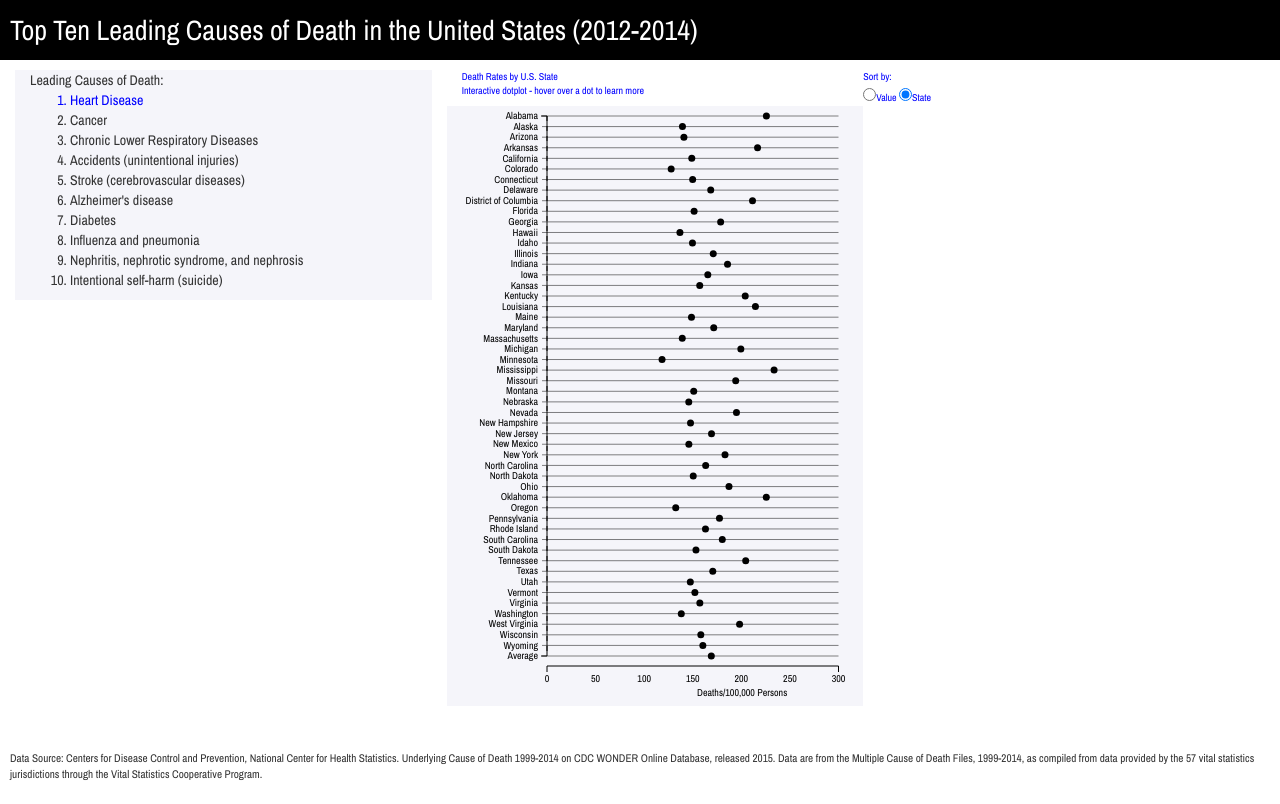
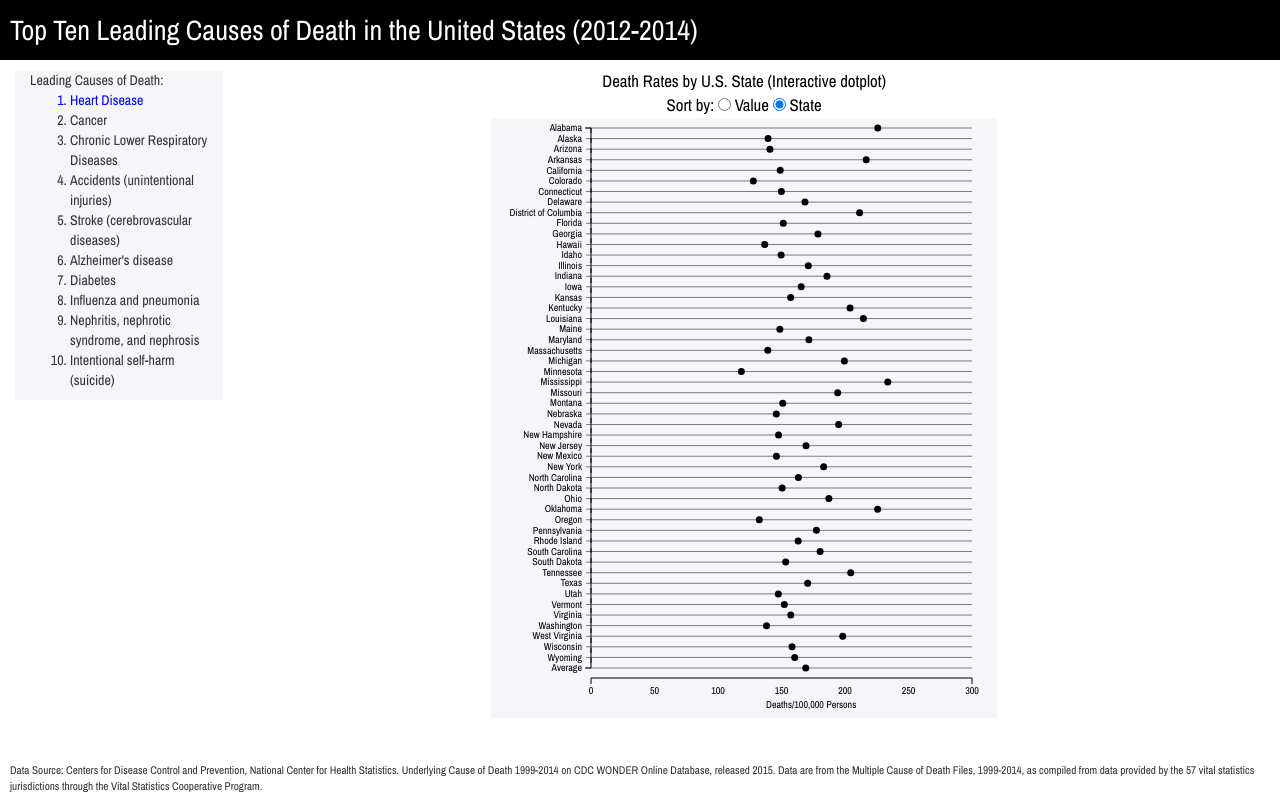
Before and after one commit to vizardofoz/mortalitydotplot, a website: page index.html in a window 1280 px wide. Drawn offline with nearby package versions, Linux system fonts and the light colour scheme.

Commit message:
minor css adjustments

```diff
--- a/css/prac.css
+++ b/css/prac.css
@@ -39,13 +39,21 @@ li:hover{
 	background-color: white;
 	cursor: pointer;
 }
-
+.chartTitle{
+    color:black;
+	width:500;
+	font-size:1.2em;
+	margin-left:auto;
+	margin-right:auto;
+        text-align: center;
+}
 #chart {
 	color:blue;
 	width:500;
 	font-size:10px;
 	margin-left:auto;
-	margin-right:auto;
+        text-align: center;
+	/*margin-right:auto;*/
 }
 
 #causeListDiv{
--- a/index.html
+++ b/index.html
@@ -15,7 +15,7 @@
 		<div class="row" id="titleBanner">Top Ten Leading Causes of Death in the United States (2012-2014)</div>
 		<div class="row" id="topRow">
 
-					<div class="col-sm-4">
+					<div class="col-sm-2">
 							<div class="row">
 								<div class="col-sm-12" id="causeListDiv">
 									Leading Causes of Death:
@@ -43,18 +43,26 @@
 
 					</div>
 
-					<div class="col-sm-8" id="chart">
-					<div class="col-sm-6">
-						Death Rates by U.S. State<br>
-						Interactive dotplot - hover over a dot to learn more<br>
-					</div>
-					<div class="col-sm-6">
-						Sort by:
-						<form name="sortForm">
-									<input type="radio" name="sort" value="aa_rate" >Value
-									<input type="radio" name="sort" value="state" checked>State
-						</form>
-					</div>
+					<div class="col-sm-10">
+                                            <div class="col-sm-12">
+                                                <div class="row">
+                                                <div class="chartTitle">
+                                                    Death Rates by U.S. State (Interactive dotplot)
+                                                <div>
+
+                                                    <form name="sortForm">Sort by:
+                                                                            <input type="radio" name="sort" value="aa_rate" > Value
+                                                                            <input type="radio" name="sort" value="state" checked> State
+                                                    </form>
+                                                    </div>
+
+                                                </div>
+                                                 </div>
+                                                <div class="row">
+                                                    <div id="chart"></div>
+                                                </div>
+                                            </div>
+
 					</div>
 		</div>
 		<div class="row" id="bottomRow">
--- a/js/dotplot.js
+++ b/js/dotplot.js
@@ -91,7 +91,7 @@ var dotplot=d3.select('#chart').append('svg')
 
 d3.select('#dotplot').append('text')
 	.text("Deaths/100,000 Persons")
-	.attr("x",250)
+	.attr("x",275)
 	.attr("y",590)
 
 //reference line
```
